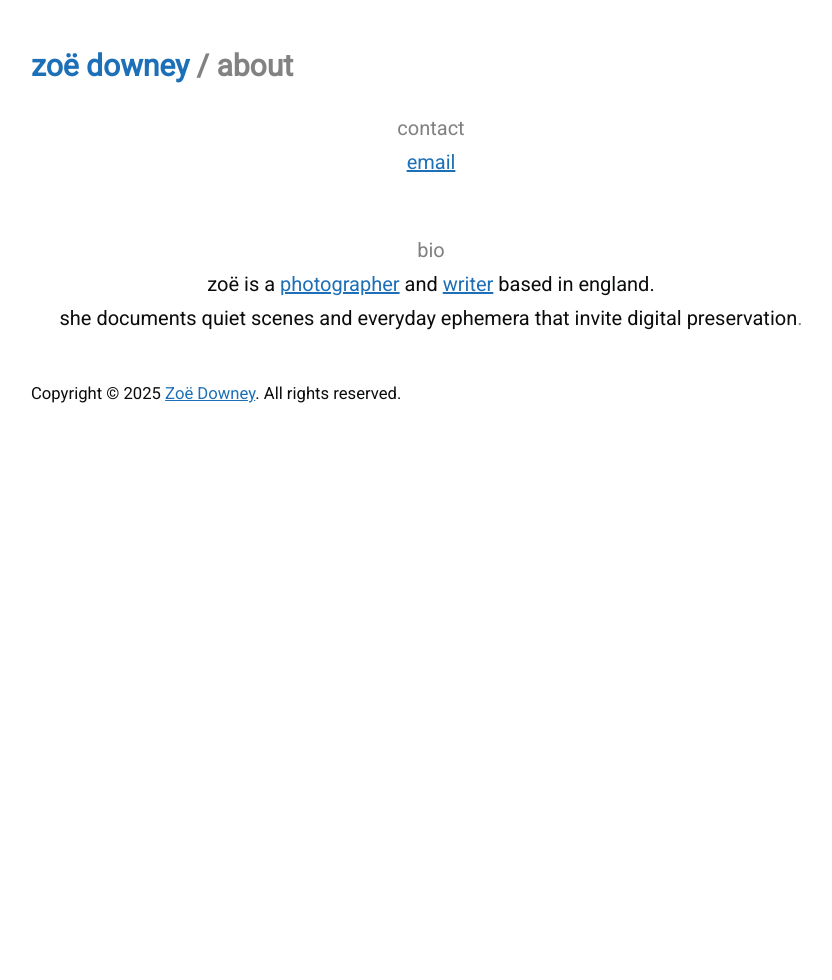
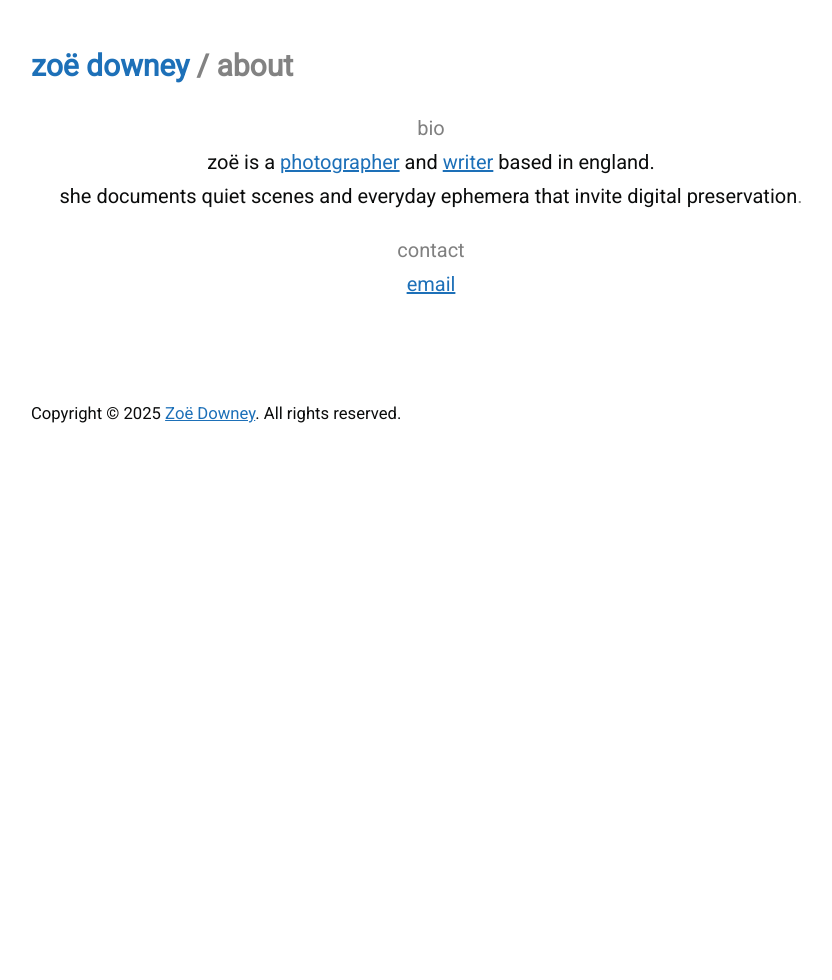
Before and after one commit to zoeurl/zoedowney.github.io, a Jekyll site: the page built from about/index.html, in a window 1280 px wide. Shown: the whole page, without its empty margins (209-1041 px from the left). Built offline with Jekyll 4.4.1, drawn with Linux system fonts in a browser that asks for light colours.

Commit message:
Update index.html

```diff
--- a/about/index.html
+++ b/about/index.html
@@ -2,11 +2,13 @@
 layout: section
 title: about
 ---
-<p><center><font color="grey">contact</font>
+<p><center>
+<font color="grey">bio</font>
+<br>zoë is a <a href="https://www.zoedowney.com/photography/">photographer</a> and <a href="https://www.zoedowney.com/writing/">writer</a> based in england.
+<br>she documents quiet scenes and everyday ephemera that invite digital preservation<font color="grey">.</font>
+</p>
+<font color="grey">contact</font>
 <br><a href="mailto:{{site.email}}">email</a>
 </p>
-<br><font color="grey">bio</font>
-<br>zoë is a <a href="https://www.zoedowney.com/photography/">photographer</a> and <a href="https://www.zoedowney.com/writing/">writer</a> based in england.
-<br>she documents quiet scenes and everyday ephemera that invite digital preservation<font color="grey">.</font>
 <br>
 </center></p>
```
